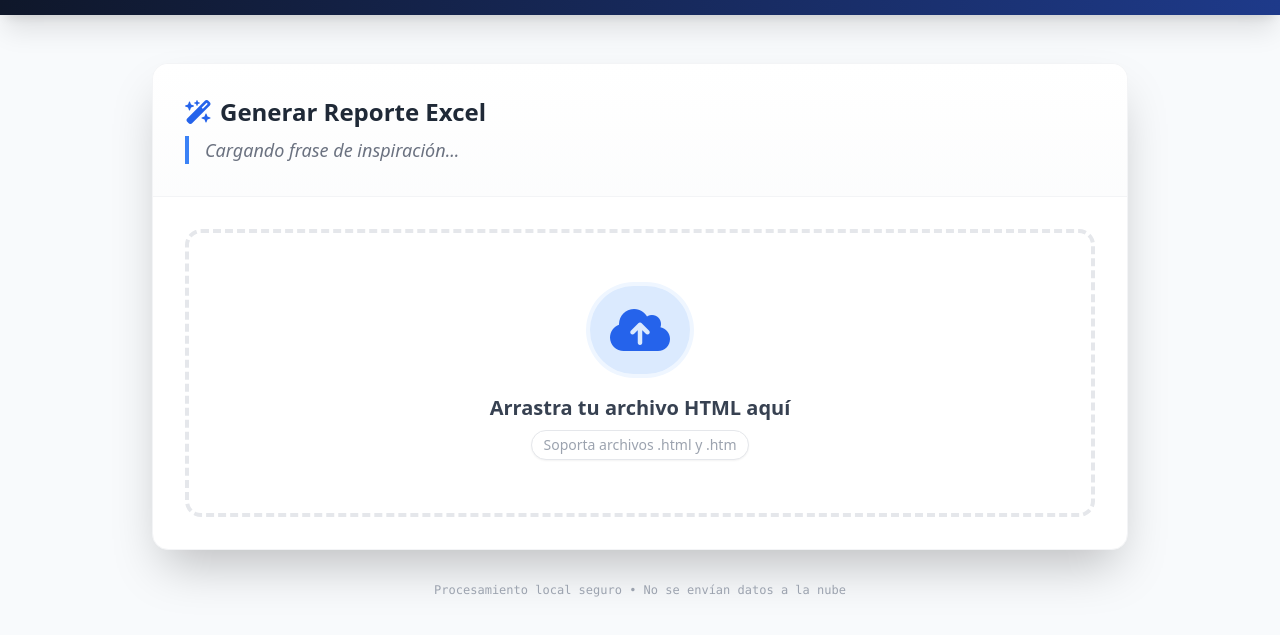
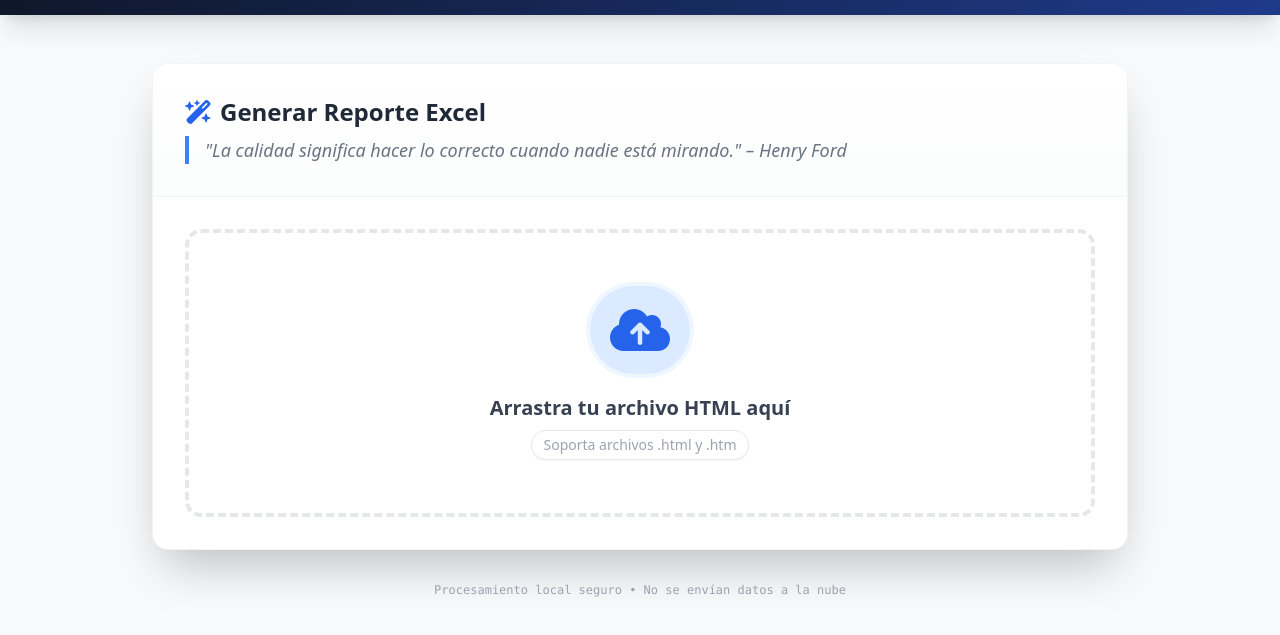
Before and after one commit to cristian-soto-ds/relaci-n-carga-bodega, a website: page index.html in a window 1280 px wide. Shown: the part 75-710 px from the top of the page. Drawn offline with nearby package versions, Linux system fonts and the light colour scheme; files that its build step writes are made by us from their sources.

Commit message:
Update index.html

```diff
--- a/index.html
+++ b/index.html
@@ -92,6 +92,6 @@
         </footer>
     </main>
 
-    <script src="js/app.js"></script>
+    <script src="./app.js" defer></script>
 </body>
 </html>
```
